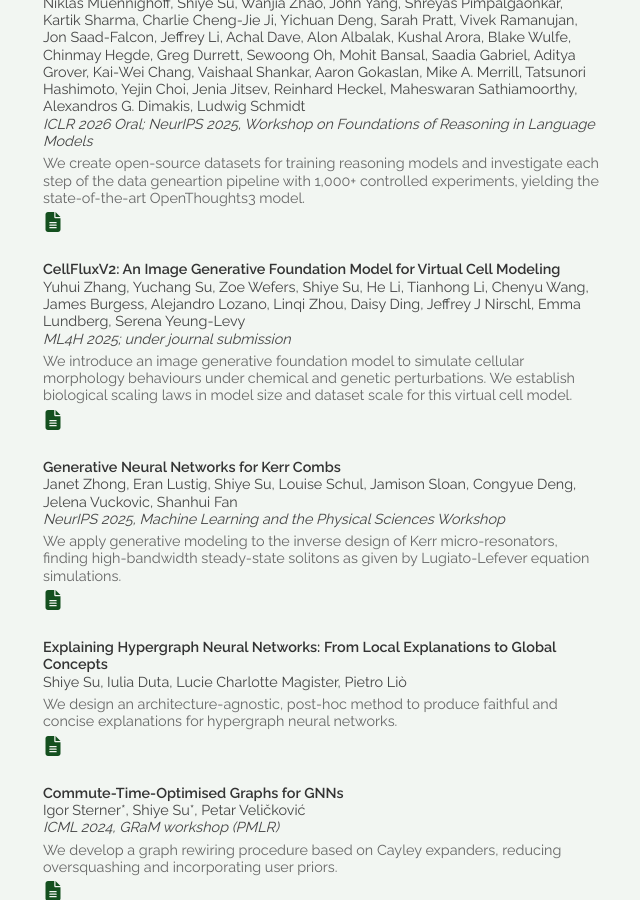
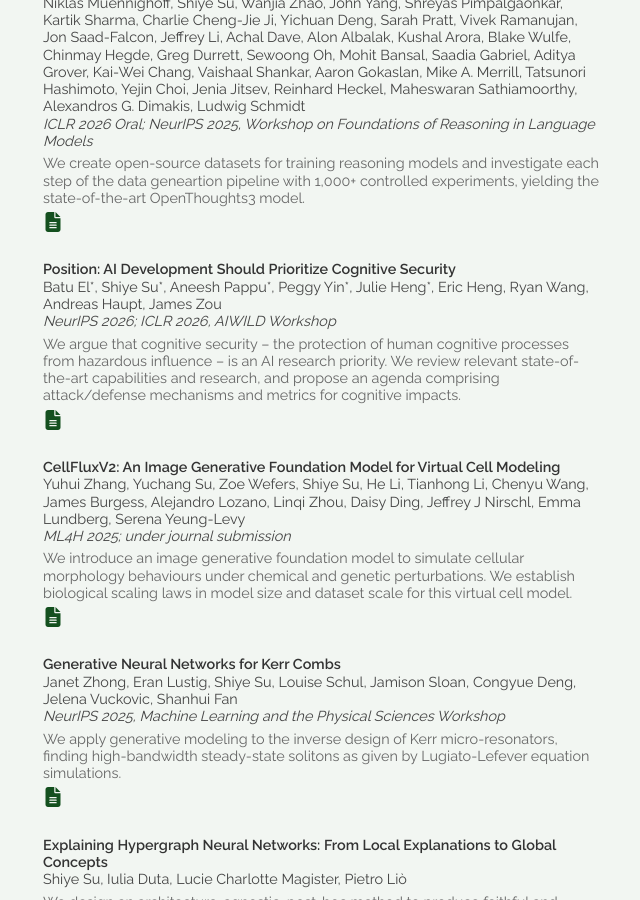
Before and after one commit to ssu53/ssu53.github.io, a Jekyll site: the page built from index.html, in a window 1280 px wide and 900 px high, scrolled down 1768 px. Shown: the whole window, without its empty margins (317-957 px from the left). Built offline with Jekyll 4.4.1, drawn with Linux system fonts in a browser that asks for light colours.

Commit message:
not much

```diff
--- a/index.html
+++ b/index.html
@@ -62,7 +62,7 @@ title: Shiye Su
         <li class="publication">
             <div class="pub-title">Rethinking Visual Understanding in Text-to-Image Reward Modeling</div>
             <div class="pub-authors">Shiye Su, Xiaohan Wang, Ludwig Schmidt, Serena Yeung-Levy</div>
-            <div class=""pub-venue">NeurIPS 2026, Spotlight</div>
+            <div class="pub-venue">NeurIPS 2026, Spotlight</div>
             <div class="pub-description">We find that widely-used reward models for text-to-image generation are remarkably poor visual reasoners, with these capabilities degrading during preference tuning. We leverage existing multimodal learning data to create a novel type of preference pairs that differ along the text rather than image axis, and use them to achieve improved prompt adherence.</div>
         </li>
         <li class="publication">
@@ -91,6 +91,13 @@ title: Shiye Su
             <div class="pub-venue">ICLR 2026 Oral; NeurIPS 2025, Workshop on Foundations of Reasoning in Language Models</div>
             <div class="pub-description">We create open-source datasets for training reasoning models and investigate each step of the data geneartion pipeline with 1,000+ controlled experiments, yielding the state-of-the-art OpenThoughts3 model.</div>
             <a href="https://arxiv.org/abs/2506.04178" class="pub-link" aria-label="Paper link"><svg><use href="#icon-paper"/></svg></a>
+        </li>
+        <li class="publication">
+            <div class="pub-title">Position: AI Development Should Prioritize Cognitive Security</div>
+            <div class="pub-authors">Batu El*, Shiye Su*, Aneesh Pappu*, Peggy Yin*, Julie Heng*, Eric Heng, Ryan Wang, Andreas Haupt, James Zou</div>
+            <div class="pub-venue">NeurIPS 2026; ICLR 2026, AIWILD Workshop</div>
+            <div class="pub-description">We argue that cognitive security – the protection of human cognitive processes from hazardous influence – is an AI research priority. We review relevant state-of-the-art capabilities and research, and propose an agenda comprising attack/defense mechanisms and metrics for cognitive impacts.</div>
+            <a href="https://openreview.net/pdf?id=5pShDP8LSm" class="pub-link" aria-label="Paper link"><svg><use href="#icon-paper"/></svg></a>
         </li>
         <li class="publication">
             <div class="pub-title">CellFluxV2: An Image Generative Foundation Model for Virtual Cell Modeling</div>
```
